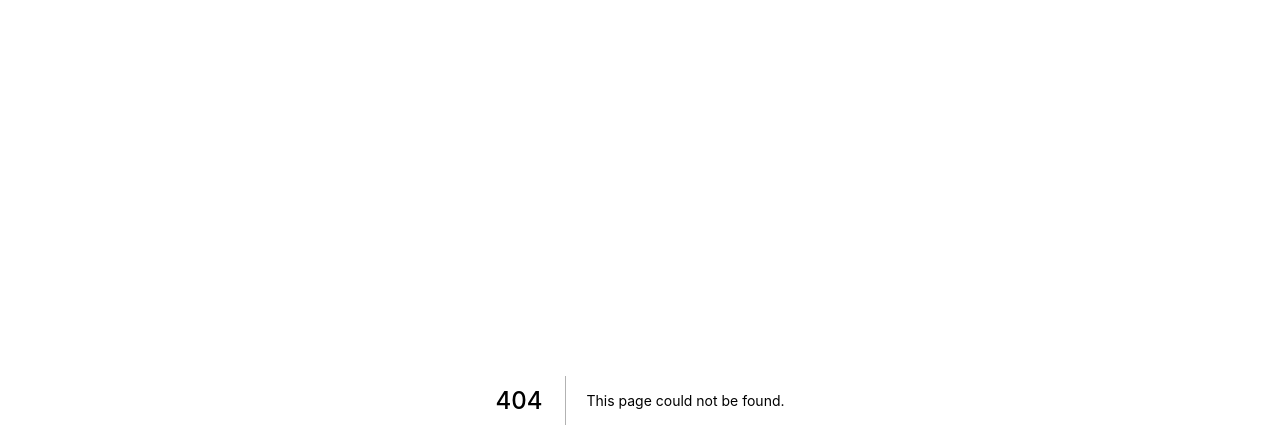
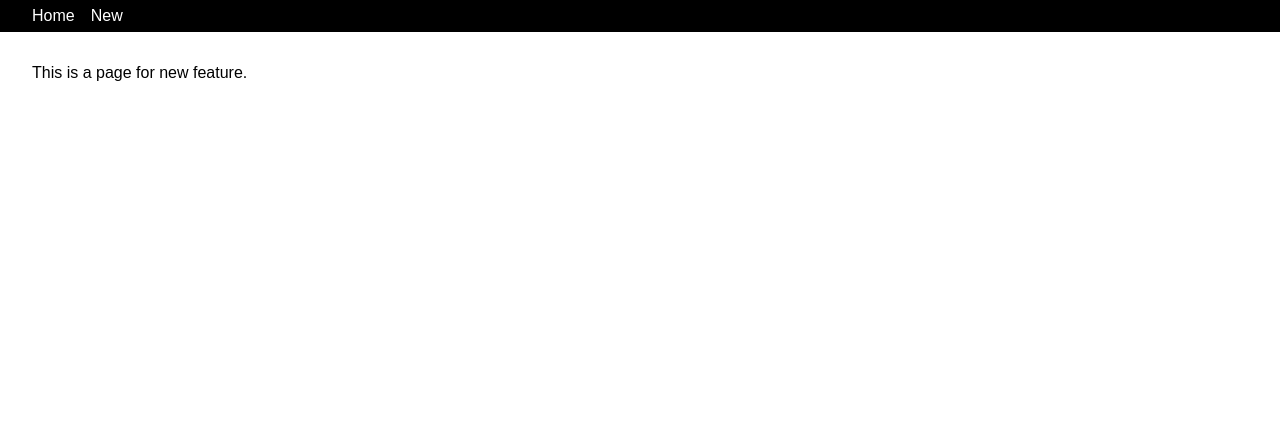
Before and after one commit to lucetre/playground, a Next.js app in the folder my-next-app/: page /new in a window 1280 px wide. Before the commit this address had no page. Shown: the top 448 px of the page. Built offline with nearby package versions, Linux system fonts and the light colour scheme.

Commit message:
New pages

```diff
--- a/my-next-app/layouts/index.js
+++ b/my-next-app/layouts/index.js
@@ -22,8 +22,8 @@ const Layout = ({ children }) => {
         <Link href="/">
           <a>Home</a>
         </Link>
-        <Link href="/page-two">
-          <a>Page 2</a>
+        <Link href="/new">
+          <a>New</a>
         </Link>
       </Nav>
       <PageBody>{children}</PageBody>
--- /dev/null
+++ b/my-next-app/pages/new.js
@@ -0,0 +1,8 @@
+import React from "react"
+import Layout from "../layouts"
+
+const NewFeature = () => {
+  return <Layout>This is a page for new feature.</Layout>
+}
+
+export default NewFeature
```
Also changed, not shown: my-next-app/pages/page-two.js (deleted, +0 -8 lines).
